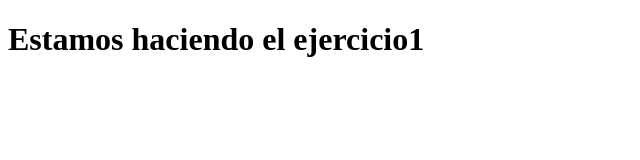
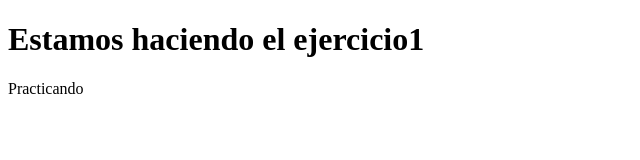
Before and after one commit to FelixRVS/Practica-26-08, a plain HTML site: page index.html in a window 1280 px wide. Shown: the full height of the page, 0-640 px from the left. Drawn offline with Linux system fonts and the light colour scheme.

Commit message:
Se agrega parrafo

```diff
--- a/index.html
+++ b/index.html
@@ -7,6 +7,7 @@
 </head>
 <body>
     <h1>Estamos haciendo el ejercicio1</h1>
+    <p>Practicando</p>
 
 </body>
 </html>
```
